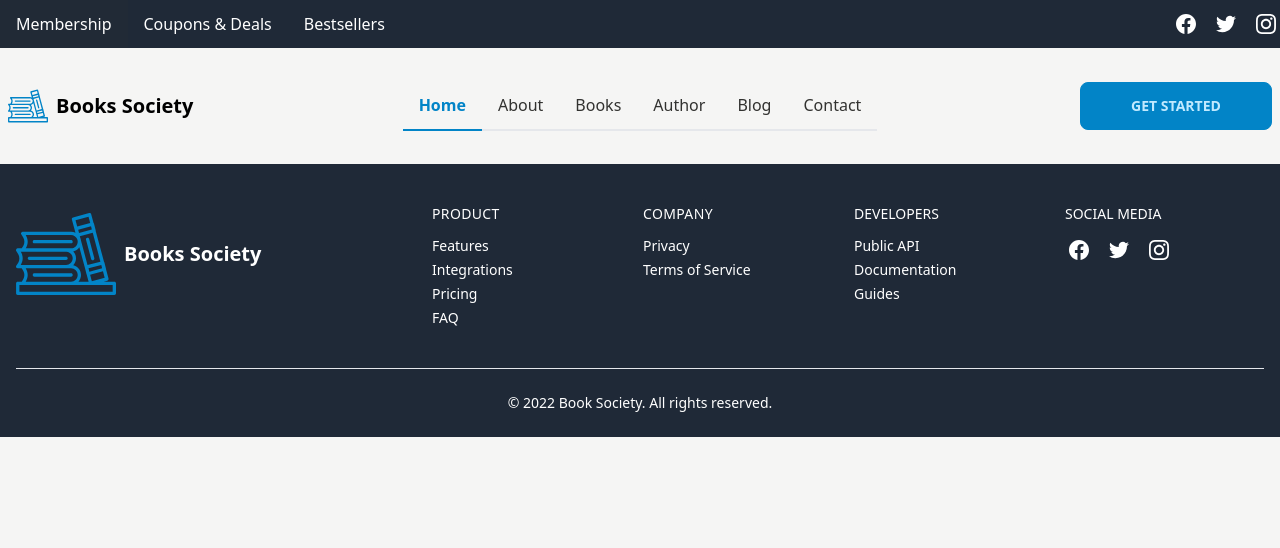
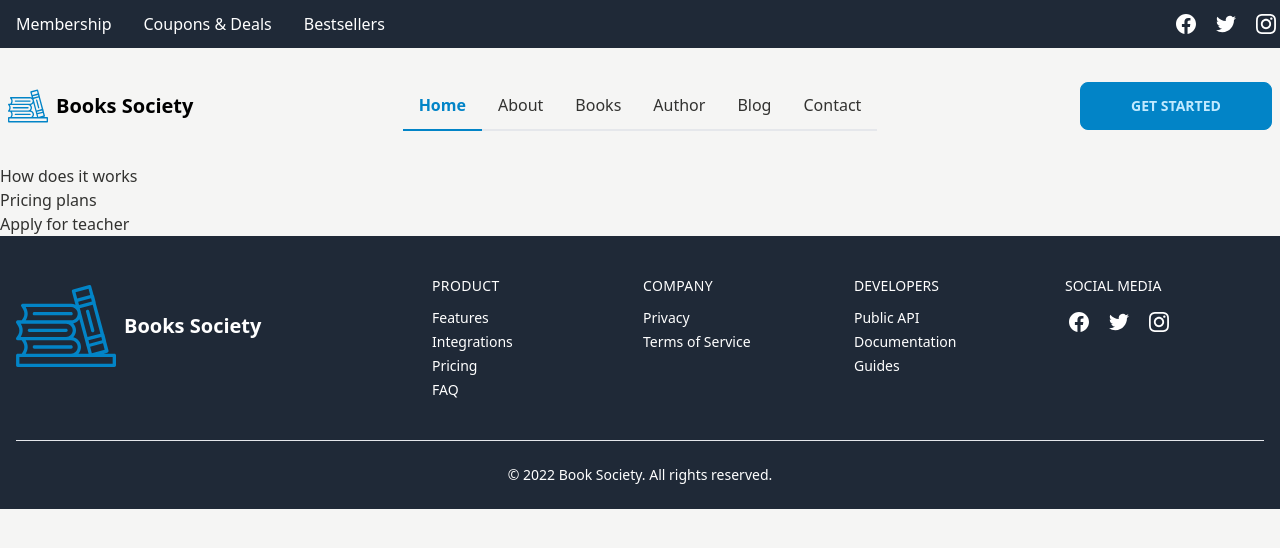
Before and after one commit to Sahariar/books-society, a Next.js app: page / in a window 1280 px wide. Shown: the top 548 px of the page. Built offline with nearby package versions, Linux system fonts and the light colour scheme.

Commit message:
Components Created

```diff
--- /dev/null
+++ b/components/HomePage/ApplyForTeacher.js
@@ -0,0 +1,10 @@
+
+const ApplyForTeacher = () => {
+    return (
+        <div>
+            Apply for teacher
+        </div>
+    );
+};
+
+export default ApplyForTeacher;
--- /dev/null
+++ b/components/HomePage/HowDoesItWorks.js
@@ -0,0 +1,10 @@
+
+const HowDoesItWorks = () => {
+    return (
+        <div>
+            How does it works
+        </div>
+    );
+};
+
+export default HowDoesItWorks;
--- /dev/null
+++ b/components/HomePage/PricingPlans.js
@@ -0,0 +1,10 @@
+
+const PricingPlans = () => {
+    return (
+        <div>
+            Pricing plans
+        </div>
+    );
+};
+
+export default PricingPlans;
--- a/pages/index.js
+++ b/pages/index.js
@@ -3,6 +3,9 @@ import Image from 'next/image'
 import { Inter } from '@next/font/google'
 import Header from '../components/Shared/Header'
 import Footer from '../components/Shared/Footer'
+import PricingPlans from '../components/HomePage/PricingPlans'
+import ApplyForTeacher from '../components/HomePage/ApplyForTeacher'
+import HowDoesItWorks from '../components/HomePage/HowDoesItWorks'
 
 const inter = Inter({ subsets: ['latin'] })
 
@@ -17,6 +20,9 @@ export default function Home() {
       </Head>
       <main className='bg-base-100'>
         <Header></Header>
+          <HowDoesItWorks></HowDoesItWorks>
+          <PricingPlans></PricingPlans>
+          <ApplyForTeacher></ApplyForTeacher>
         <Footer></Footer>
       </main>
     </>
```
Also changed, not shown: 1 other file (tests, documents, lock files or other folders).
